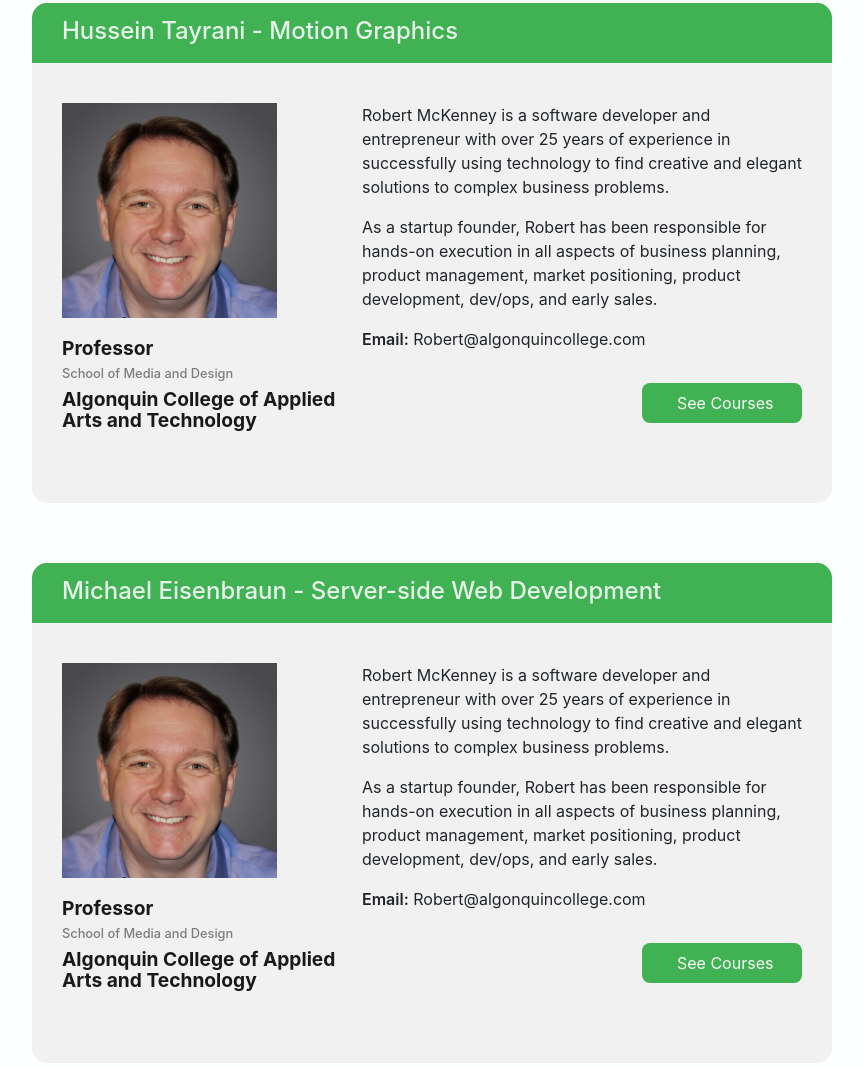
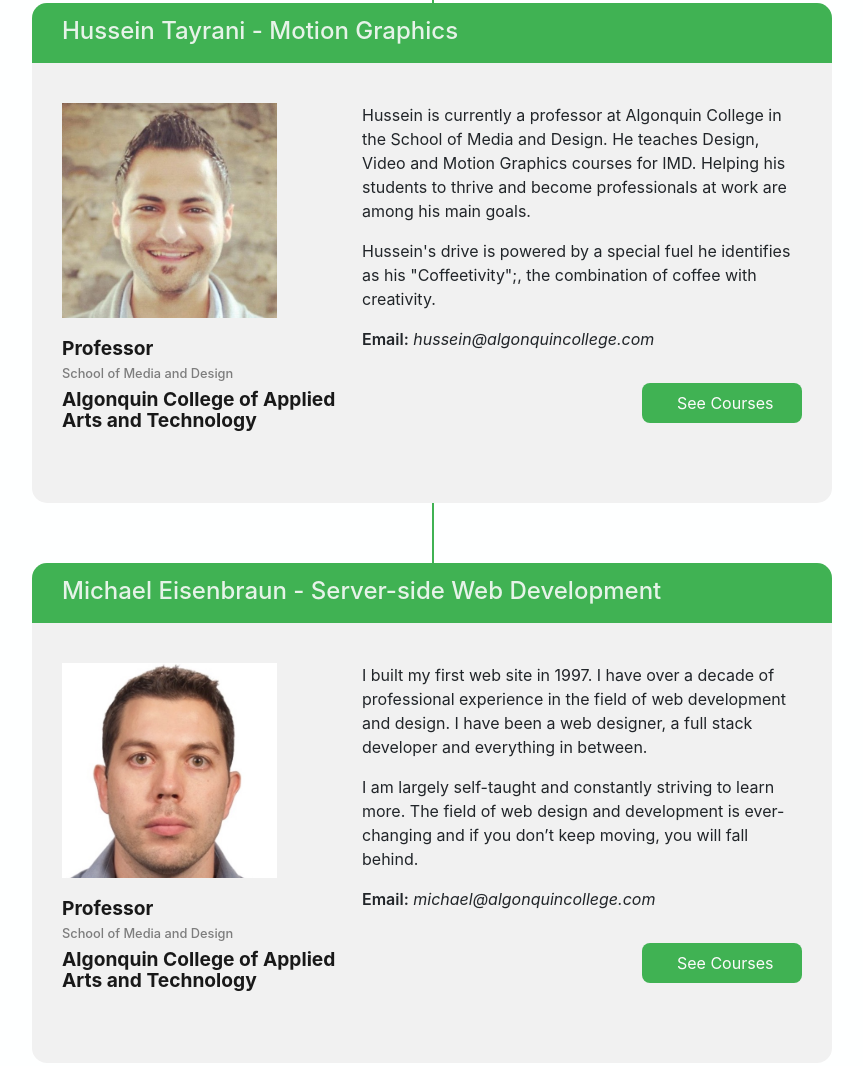
Before and after one commit to MTM6330-F17/finalProject, a plain HTML site: page professors.html in a window 1280 px wide. Shown: the part 1225-2291 px from the top of the page, without its empty margins (208-1071 px from the left). Drawn offline with nearby package versions, Linux system fonts and the light colour scheme.

Commit message:
final layout

```diff
--- a/professors.html
+++ b/professors.html
@@ -113,7 +113,7 @@
 
     		<p>As a startup founder, Robert has been responsible for hands-on execution in all aspects of business planning, product management, market positioning, product development, dev/ops, and early sales.</p>
 
-			<p><span style="font-weight: 600;">Email:</span> Robert@algonquincollege.com</p>
+			<p><span style="font-weight: 600;">Email:</span><i> robert@algonquincollege.com</i></p>
 
     		<a href="courses.html"><div class="profbutton">See Courses</div></a>
       	</div>
@@ -127,18 +127,18 @@
       	</div>
       	<div class="right">
       		<figure>
-      			<img src="./img/robert.jpg" alt="Robert McKenney" width="215" height="215">
+      			<img src="./img/hussein-tayrani.jpg" alt="Hussein Tayrani" width="215" height="215">
 				<figcaption><h5>Professor</h5></figcaption>
 				<figcaption><h6>School of Media and Design</h6></figcaption>
 				<figcaption><h5>Algonquin College of Applied Arts and Technology</h5></figcaption>
       		</figure>
       	</div>
       	<div class="left">
-      		<p>Robert McKenney is a software developer and entrepreneur with over 25 years of experience in successfully using technology to find creative and elegant solutions to complex business problems.</p>
+      		<p>Hussein is currently a professor at Algonquin College in the School of Media and Design. He teaches Design, Video and Motion Graphics courses for IMD. Helping his students to thrive and become professionals at work are among his main goals.</p>
 
-    		<p>As a startup founder, Robert has been responsible for hands-on execution in all aspects of business planning, product management, market positioning, product development, dev/ops, and early sales.</p>
+    		<p>Hussein's drive is powered by a special fuel he identifies as his "Coffeetivity";, the combination of coffee with creativity.</p>
 
-    		<p><span style="font-weight: 600;">Email:</span> Robert@algonquincollege.com</p>
+			<p><span style="font-weight: 600;">Email:</span> <i>hussein@algonquincollege.com</i></p>
 
     		<a href="courses.html"><div class="profbutton">See Courses</div></a>
       	</div>
@@ -152,22 +152,24 @@
       	</div>
       	<div class="right">
       		<figure>
-      			<img src="./img/robert.jpg" alt="Robert McKenney" width="215" height="215">
+      			<img src="./img/michael-profile.jpg" alt="Michael Eisenbraun" width="215" height="215">
 				<figcaption><h5>Professor</h5></figcaption>
 				<figcaption><h6>School of Media and Design</h6></figcaption>
 				<figcaption><h5>Algonquin College of Applied Arts and Technology</h5></figcaption>
       		</figure>
       	</div>
       	<div class="left">
-      		<p>Robert McKenney is a software developer and entrepreneur with over 25 years of experience in successfully using technology to find creative and elegant solutions to complex business problems.</p>
+      		<p>I built my first web site in 1997. I have over a decade of professional experience in the field of web development and design. I have been a web designer, a full stack developer and everything in between.</p>
 
-    		<p>As a startup founder, Robert has been responsible for hands-on execution in all aspects of business planning, product management, market positioning, product development, dev/ops, and early sales.</p>
+    		<p>I am largely self-taught and constantly striving to learn more. The field of web design and development is ever-changing and if you don’t keep moving, you will fall behind.</p>
 
-    		<p><span style="font-weight: 600;">Email:</span> Robert@algonquincollege.com</p>
+			<p><span style="font-weight: 600;">Email:</span> <i>michael@algonquincollege.com</i></p>
 
     		<a href="courses.html"><div class="profbutton">See Courses</div></a>
       	</div>
       </div>
+
+      <div class="connectline"></div>
 
       <!-- End My Part -->
 
--- a/scss/main.scss
+++ b/scss/main.scss
@@ -106,19 +106,20 @@
 }
 
 .mainbox {
-	width: 800px;
+	max-width: 800px;
 	height: 500px;
 	margin: 0 auto;
 	margin-bottom: 60px;
 	background-color: #f1f1f1;
 	position: relative;
+	z-index: 2;
 	border-radius: 15px;
 	padding-left: 30px;
 	padding-right: 30px;
 	padding-top: 100px;
 }
 .profname {
-	width: 800px;
+	width: 100%;
 	height: 60px;
 	background-color: $primaryColor;
 	border-radius: 15px 15px 0 0;
@@ -161,3 +162,13 @@
 	padding-top: 8px;
 	border-radius: 8px;
 }
+
+.connectline {
+	width: 2px;
+	height: 1000px;
+	background-color: $primaryColor;
+	position: absolute;
+	left: 50%;
+	top: 1000px;
+	z-index: 0;
+}
```
Also changed, not shown: css/main.css, css/min/main.css.
